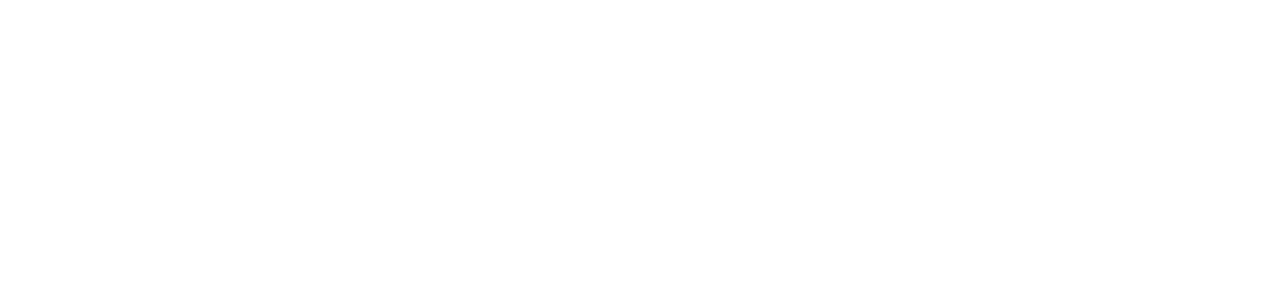
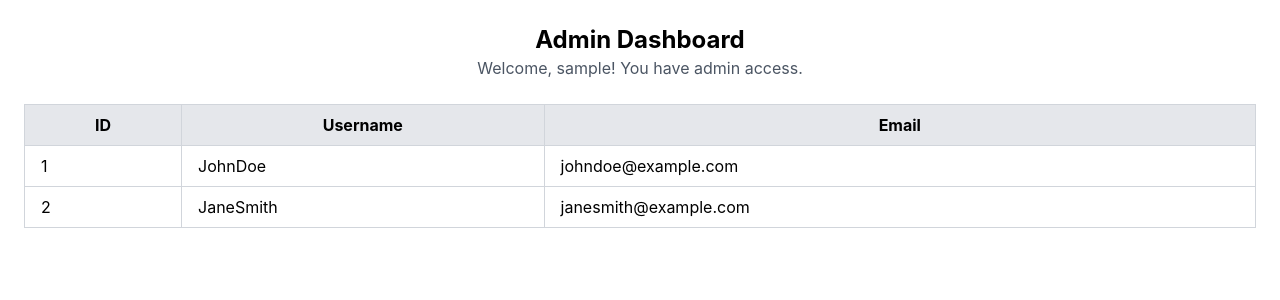
Before and after one commit to Tung11010/Web-ban-hang, a React (Create React App) app: page /admin in a window 1280 px wide. Before the commit this address had no page. Shown: the top 300 px of the page. Built offline with nearby package versions, Linux system fonts and the light colour scheme; sample sign-in values are in the browser's storage.

Commit message:
them adminnadminn

```diff
--- a/src/App.js
+++ b/src/App.js
@@ -1,11 +1,13 @@
 import React from 'react';
 import { BrowserRouter as Router, Route, Routes } from 'react-router-dom';
-import Home from './pages/Home'; // Không dùng {} vì Home được export mặc định
+import Home from './pages/Home';
 import SalesProducts from './pages/SalesProducts';
 import News from './pages/News';
 import ShoppingCart from './pages/ShoppingCart';
 import Signup from './pages/auth/Signup';
 import Login from './pages/auth/Login';
+import AdminDashboard from './pages/admin/AdminDashboard';
+import PrivateRoute from './routes/PrivateRoute';
 
 function App() {
     return (
@@ -17,6 +19,11 @@ function App() {
                 <Route path="/cart" element={<ShoppingCart />} />
                 <Route path="/signup" element={<Signup />} />
                 <Route path="/login" element={<Login />} />
+                <Route path="/admin" element={
+                    <PrivateRoute>
+                        <AdminDashboard />
+                    </PrivateRoute>
+                } />
             </Routes>
         </Router>
     );
--- /dev/null
+++ b/src/pages/admin/AdminDashboard.js
@@ -0,0 +1,39 @@
+import React from 'react';
+
+const AdminDashboard = () => {
+    const user = JSON.parse(localStorage.getItem('user'));
+
+    return (
+        <div className="p-6">
+            <h1 className="text-2xl font-bold text-center">Admin Dashboard</h1>
+            <p className="text-center text-gray-600">Welcome, {user.username}! You have admin access.</p>
+
+            {/* Thêm bảng hiển thị danh sách khách hàng */}
+            <div className="mt-6">
+                <table className="w-full border-collapse border border-gray-300">
+                    <thead>
+                        <tr className="bg-gray-200">
+                            <th className="border border-gray-300 px-4 py-2">ID</th>
+                            <th className="border border-gray-300 px-4 py-2">Username</th>
+                            <th className="border border-gray-300 px-4 py-2">Email</th>
+                        </tr>
+                    </thead>
+                    <tbody>
+                        <tr>
+                            <td className="border border-gray-300 px-4 py-2">1</td>
+                            <td className="border border-gray-300 px-4 py-2">JohnDoe</td>
+                            <td className="border border-gray-300 px-4 py-2">johndoe@example.com</td>
+                        </tr>
+                        <tr>
+                            <td className="border border-gray-300 px-4 py-2">2</td>
+                            <td className="border border-gray-300 px-4 py-2">JaneSmith</td>
+                            <td className="border border-gray-300 px-4 py-2">janesmith@example.com</td>
+                        </tr>
+                    </tbody>
+                </table>
+            </div>
+        </div>
+    );
+};
+
+export default AdminDashboard;
--- a/src/pages/auth/Login.js
+++ b/src/pages/auth/Login.js
@@ -1,8 +1,10 @@
+// src/pages/auth/Login.js
 import React, { useState } from 'react';
-import { Link } from 'react-router-dom';
+import { useNavigate } from 'react-router-dom';
 
 const Login = () => {
-    const [formData, setFormData] = useState({ email: '', password: '' });
+    const [formData, setFormData] = useState({ username: '', password: '' });
+    const navigate = useNavigate();
 
     const handleChange = (e) => {
         setFormData({ ...formData, [e.target.name]: e.target.value });
@@ -10,7 +12,27 @@ const Login = () => {
 
     const handleSubmit = (e) => {
         e.preventDefault();
-        console.log('User Logged In:', formData);
+
+        // Lấy thông tin tài khoản đã đăng ký
+        const registeredUser = JSON.parse(localStorage.getItem("registeredUser"));
+
+        // Kiểm tra tài khoản admin
+        if (formData.username === "admin" && formData.password === "123") {
+            const adminUser = { username: "Admin", role: "admin" };
+            localStorage.setItem("user", JSON.stringify(adminUser));
+            navigate("/admin");
+        } else if (
+            registeredUser &&
+            formData.username === registeredUser.username &&
+            formData.password === registeredUser.password
+        ) {
+            // Kiểm tra tài khoản khách hàng
+            const customerUser = { username: registeredUser.username, role: "user" };
+            localStorage.setItem("user", JSON.stringify(customerUser));
+            navigate("/");
+        } else {
+            alert("Invalid username or password!");
+        }
     };
 
     return (
@@ -18,11 +40,10 @@ const Login = () => {
             <div className="bg-white p-6 rounded-lg shadow-md w-96">
                 <h2 className="text-2xl font-bold text-center mb-4">Login</h2>
                 <form onSubmit={handleSubmit}>
-                    <input type="email" name="email" placeholder="Email" className="w-full p-2 border rounded mb-3" onChange={handleChange} required />
+                    <input type="text" name="username" placeholder="Username" className="w-full p-2 border rounded mb-3" onChange={handleChange} required />
                     <input type="password" name="password" placeholder="Password" className="w-full p-2 border rounded mb-3" onChange={handleChange} required />
                     <button type="submit" className="w-full bg-red-500 text-white p-2 rounded">Login</button>
                 </form>
-                <p className="mt-4 text-center">Don't have an account? <Link to="/signup" className="text-red-500">Sign Up</Link></p>
             </div>
         </div>
     );
--- a/src/pages/auth/Signup.js
+++ b/src/pages/auth/Signup.js
@@ -1,8 +1,9 @@
 import React, { useState } from 'react';
-import { Link } from 'react-router-dom';
+import { useNavigate } from 'react-router-dom';
 
 const Signup = () => {
     const [formData, setFormData] = useState({ username: '', email: '', password: '' });
+    const navigate = useNavigate();
 
     const handleChange = (e) => {
         setFormData({ ...formData, [e.target.name]: e.target.value });
@@ -10,7 +11,12 @@ const Signup = () => {
 
     const handleSubmit = (e) => {
         e.preventDefault();
-        console.log('User Registered:', formData);
+
+        // Lưu tài khoản vào localStorage
+        localStorage.setItem("registeredUser", JSON.stringify(formData));
+
+        alert("Account created successfully! Please login.");
+        navigate("/login");
     };
 
     return (
@@ -23,7 +29,6 @@ const Signup = () => {
                     <input type="password" name="password" placeholder="Password" className="w-full p-2 border rounded mb-3" onChange={handleChange} required />
                     <button type="submit" className="w-full bg-red-500 text-white p-2 rounded">Sign Up</button>
                 </form>
-                <p className="mt-4 text-center">Already have an account? <Link to="/login" className="text-red-500">Login</Link></p>
             </div>
         </div>
     );
--- /dev/null
+++ b/src/routes/PrivateRoute.js
@@ -0,0 +1,14 @@
+import React from 'react';
+import { Navigate } from 'react-router-dom';
+
+const PrivateRoute = ({ children }) => {
+    const user = JSON.parse(localStorage.getItem('user'));
+
+    if (!user || user.role !== "admin") {
+        return <Navigate to="/login" replace />; // Chuyển hướng đến Login nếu không phải Admin
+    }
+
+    return children;
+};
+
+export default PrivateRoute;
```
